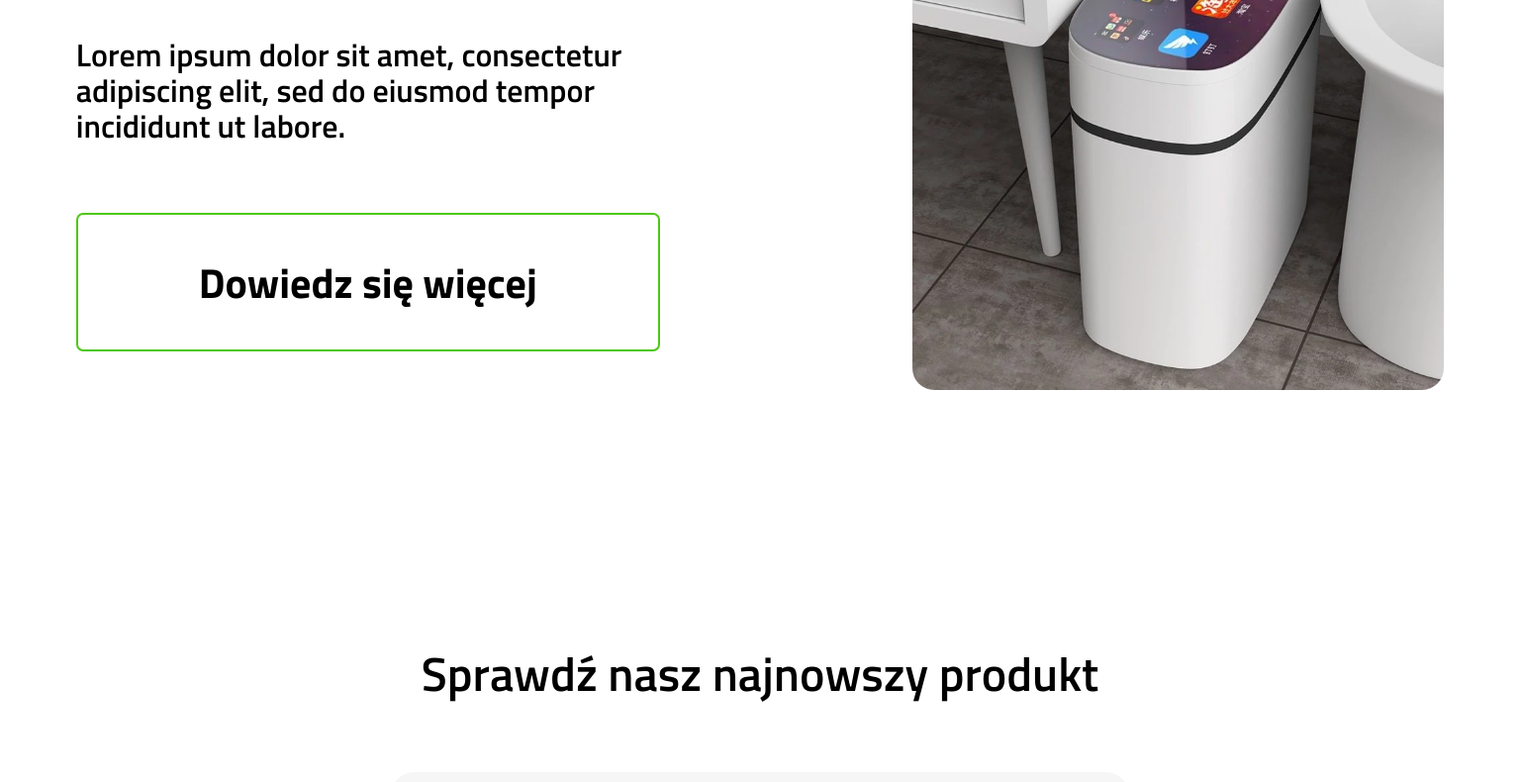
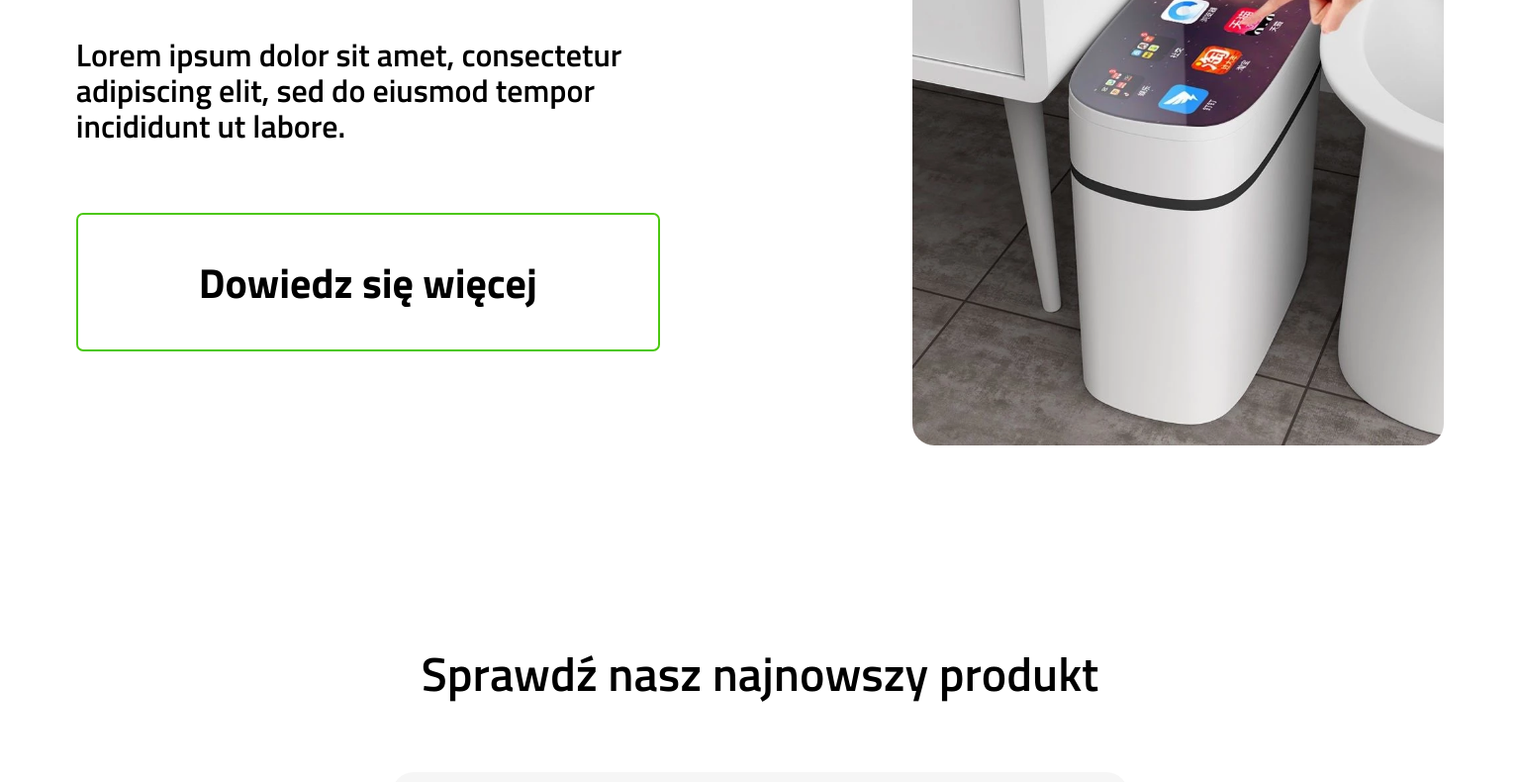
Before and after one commit to matikgal/GreenBin, a plain HTML site: page index.html in a window 1536 px wide. Shown: the part 305-1095 px from the top of the page at 99% size. Drawn offline with Linux system fonts and the light colour scheme; a web font is replaced by a local one.

Commit message:
Update main.css

```diff
--- a/css/main.css
+++ b/css/main.css
@@ -747,7 +747,7 @@ footer .copyright {
     border-radius: 22px;
     right: 0;
     margin-right: 5%;
-    margin-top: 5%;
+    margin-top: 190px;
   }
   main .start .hero-img h1 {
     width: 50%;
```
